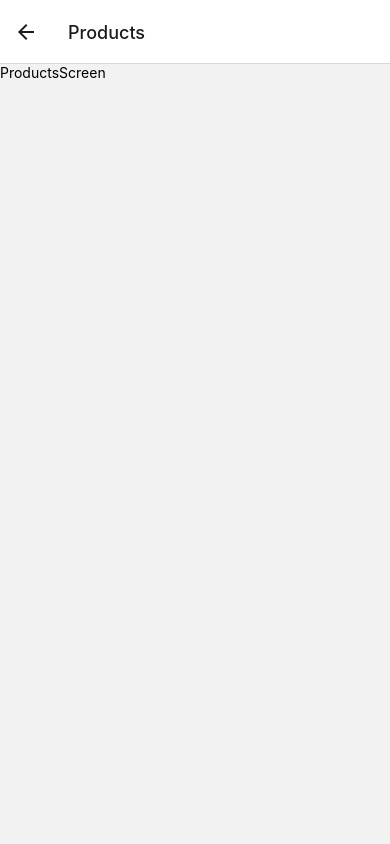
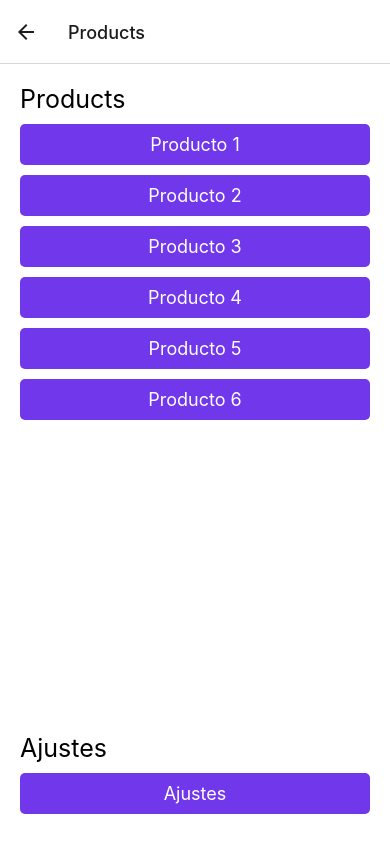
Before and after one commit to cuadros-code/react-native-navigation, a React Native app: screen /Products in a window 390 px wide. Built offline with nearby package versions, Linux system fonts and the light colour scheme.

Commit message:
Add ProductScreen and update ProductsScreen

```diff
--- a/src/presentation/routes/StackNavigator.tsx
+++ b/src/presentation/routes/StackNavigator.tsx
@@ -2,6 +2,7 @@ import { createStackNavigator } from '@react-navigation/stack';
 import { HomeScreen } from '../screens/home/HomeScreen';
 import { SettingsScreen } from '../screens/settings/SettingsScreen';
 import { ProductsScreen } from '../screens/products/ProductsScreen';
+import { ProductScreen } from '../screens/products/ProductScreen';
 
 const Stack = createStackNavigator();
 
@@ -18,6 +19,7 @@ export const StackNavigator = () => {
     >
       <Stack.Screen name="Home" component={HomeScreen} />
       <Stack.Screen name="Products" component={ProductsScreen} />
+      <Stack.Screen name="Product" component={ProductScreen} />
       <Stack.Screen name="Settings" component={SettingsScreen} />
     </Stack.Navigator>
   );
--- a/src/presentation/screens/products/ProductScreen.tsx
+++ b/src/presentation/screens/products/ProductScreen.tsx
@@ -3,7 +3,7 @@ import { Text, View } from 'react-native'
 export const ProductScreen = () => {
   return (
     <View>
-      <Text>ProductScreen</Text>
+      <Text>Product Screen</Text>
     </View>
   )
 }
--- a/src/presentation/screens/products/ProductsScreen.tsx
+++ b/src/presentation/screens/products/ProductsScreen.tsx
@@ -1,9 +1,44 @@
-import { Text, View } from 'react-native'
+import { FlatList, Text, View } from 'react-native'
+import { globalStyles } from '../../theme/theme'
+import { PrimaryButton } from '../../components/PrimaryButton'
+import { useNavigation } from '@react-navigation/native'
+
+const products = [
+  { id: 1, name: 'Producto 1' },
+  { id: 2, name: 'Producto 2' },
+  { id: 3, name: 'Producto 3' },
+  { id: 4, name: 'Producto 4' },
+  { id: 5, name: 'Producto 5' },
+  { id: 6, name: 'Producto 6' },
+]
 
 export const ProductsScreen = () => {
+
+  const navigation = useNavigation()
+
+  const onNavigate = ( route: string ) => {
+    navigation.navigate( route as never )
+  }
+
   return (
-    <View>
-      <Text>ProductsScreen</Text>
+    <View style={ globalStyles.container }>
+      <Text style={{ marginBottom: 10, fontSize: 25, }}>Products</Text>
+      <FlatList
+        data={products}
+        renderItem={(data) => (
+          <PrimaryButton
+            onPress={() => onNavigate('Product')}
+            label={data.item.name}
+          />
+        )}
+      />
+
+      <Text style={{ marginBottom: 10, fontSize: 25, }}>Ajustes</Text>
+
+      <PrimaryButton
+        onPress={() => onNavigate('Settings')}
+        label='Ajustes'
+      />
     </View>
   )
 }
```
